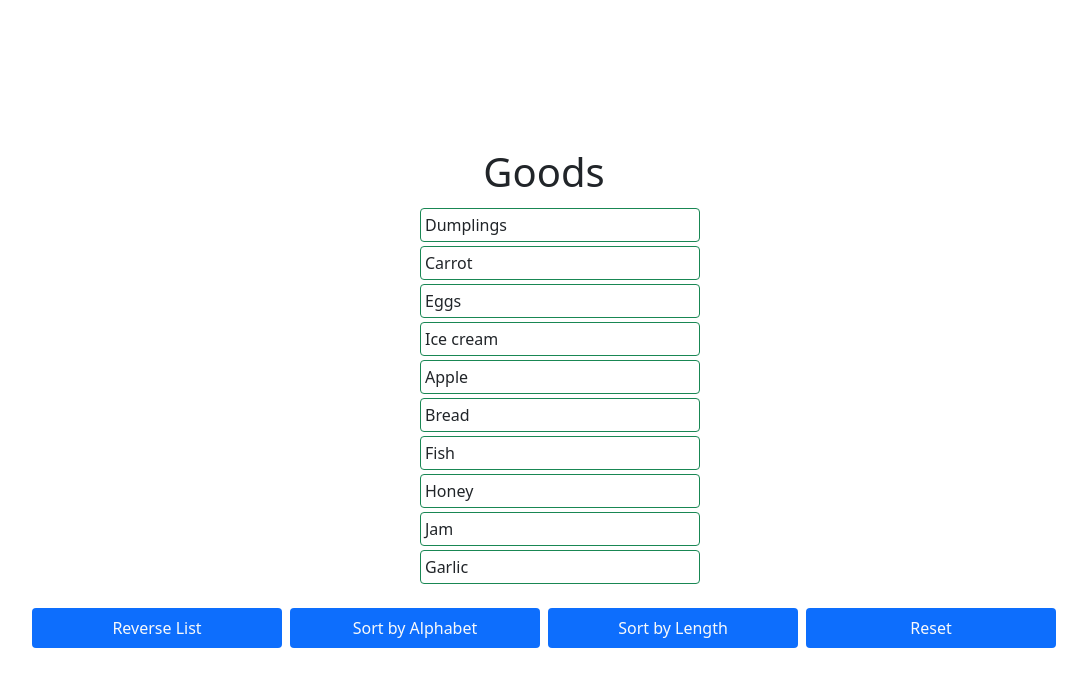
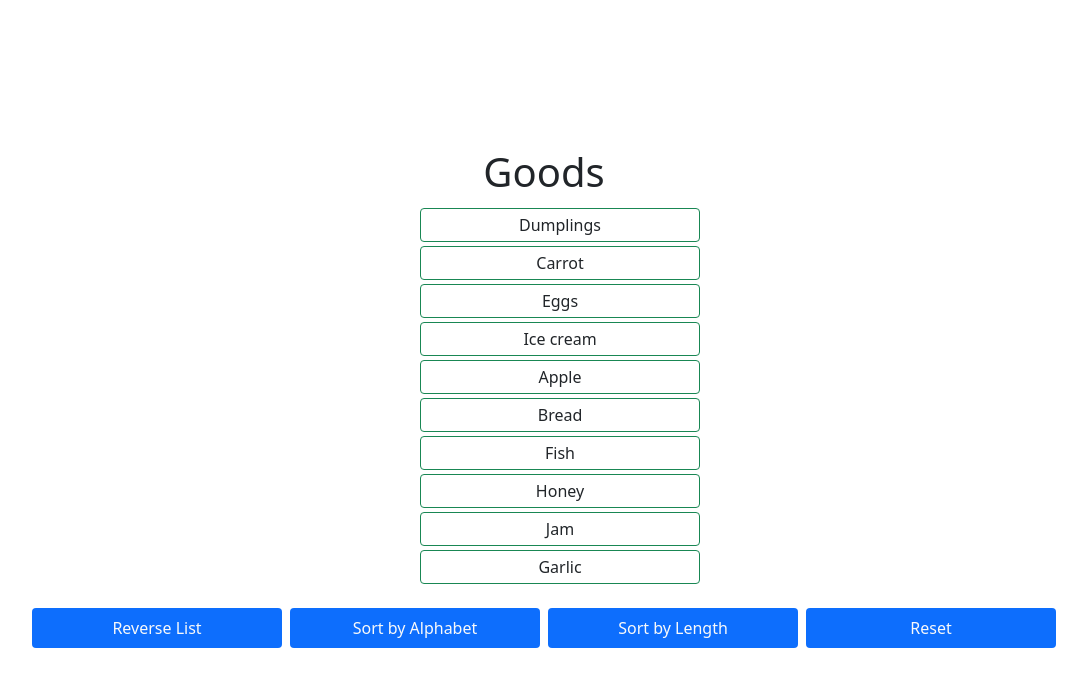
Before and after one commit to mate-academy/react_list-of-goods, a React (Create React App) app: page / in a window 1280 px wide. Both pictures are taken after a click on the button "Start". Shown: the top 686 px of the page, without its empty margins (96-1183 px from the left). Built offline with nearby package versions, Linux system fonts and the light colour scheme.

Commit message:
the text inside of li has been centered

```diff
--- a/src/GoodsList.tsx
+++ b/src/GoodsList.tsx
@@ -13,7 +13,7 @@ export const GoodsList: React.FC<Props> = (props) => {
       {goods.map(good => (
         <li
           key={good}
-          className="border border-success rounded p-1 m-1"
+          className="border border-success rounded p-1 m-1 text-center"
         >
           {good}
         </li>
```
